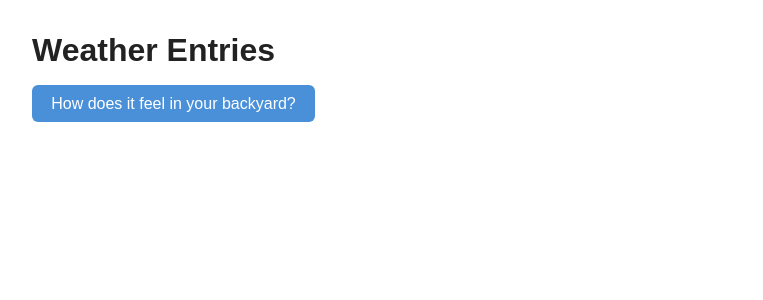
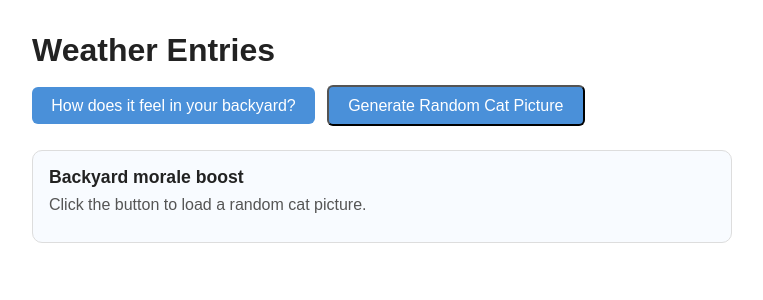
Before and after one commit to chris-broes/backyard-weather, a Flask app: page / in a window 1280 px wide. Shown: the top 300 px of the page, without its empty margins (258-1021 px from the left). Run offline with Flask 3, Linux system fonts and the light colour scheme; data that the repository does not hold is empty.

Commit message:
Adding random cat pictures

```diff
--- a/app.py
+++ b/app.py
@@ -268,4 +268,4 @@ def add():
 if __name__ == '__main__':
     with app.app_context():
         db.create_all()
-    app.run(debug=False)
+    app.run(debug=True)
--- a/requirements.txt
+++ b/requirements.txt
@@ -4,3 +4,4 @@ Flask-WTF==1.2.1
 requests==2.31.0
 beautifulsoup4==4.12.2
 pytest==8.3.4
+aiohttp==3.9.1
--- a/templates/index.html
+++ b/templates/index.html
@@ -25,6 +25,38 @@
         }
         .btn:hover {
             background-color: #357abd;
+        }
+        .actions {
+            display: flex;
+            gap: 0.75rem;
+            flex-wrap: wrap;
+            align-items: center;
+            margin-bottom: 1.5rem;
+        }
+        .cat-card {
+            margin-bottom: 1.5rem;
+            padding: 1rem;
+            border: 1px solid #ddd;
+            border-radius: 10px;
+            background: #f8fbff;
+        }
+        .cat-card h2 {
+            margin: 0 0 0.5rem;
+            font-size: 1.1rem;
+        }
+        .cat-card p {
+            margin: 0 0 0.75rem;
+            color: #555;
+        }
+        .cat-image {
+            display: none;
+            width: min(100%, 420px);
+            border-radius: 10px;
+            border: 1px solid #cfddea;
+            background: #fff;
+        }
+        .cat-image.is-visible {
+            display: block;
         }
         .entry-list {
             list-style: none;
@@ -67,7 +99,20 @@
 </head>
 <body>
     <h1>Weather Entries</h1>
-    <a class="btn" href="{{ url_for('add') }}">How does it feel in your backyard?</a>
+    <div class="actions">
+        <a class="btn" href="{{ url_for('add') }}">How does it feel in your backyard?</a>
+        <button class="btn" id="cat-button" type="button">Generate Random Cat Picture</button>
+    </div>
+    <section class="cat-card" aria-labelledby="cat-card-title">
+        <h2 id="cat-card-title">Backyard morale boost</h2>
+        <p>Click the button to load a random cat picture.</p>
+        <img
+            id="cat-image"
+            class="cat-image"
+            alt="A random cat"
+            loading="lazy"
+        >
+    </section>
     <ul class="entry-list">
     {% for weather in weathers %}
         {% set feels_emoji = {'Hot': '🔥', 'Warm': '☀️', 'Cool': '🌤️', 'Cold': '🧊', 'Frigid': '🥶'} %}
@@ -99,5 +144,14 @@
         </li>
     {% endfor %}
     </ul>
+    <script>
+        const catButton = document.getElementById('cat-button');
+        const catImage = document.getElementById('cat-image');
+
+        catButton.addEventListener('click', () => {
+            catImage.src = `https://cataas.com/cat?width=420&height=320&ts=${Date.now()}`;
+            catImage.classList.add('is-visible');
+        });
+    </script>
 </body>
 </html>
```
Also changed, not shown: tests/test_app.py (+2 -0 lines).
